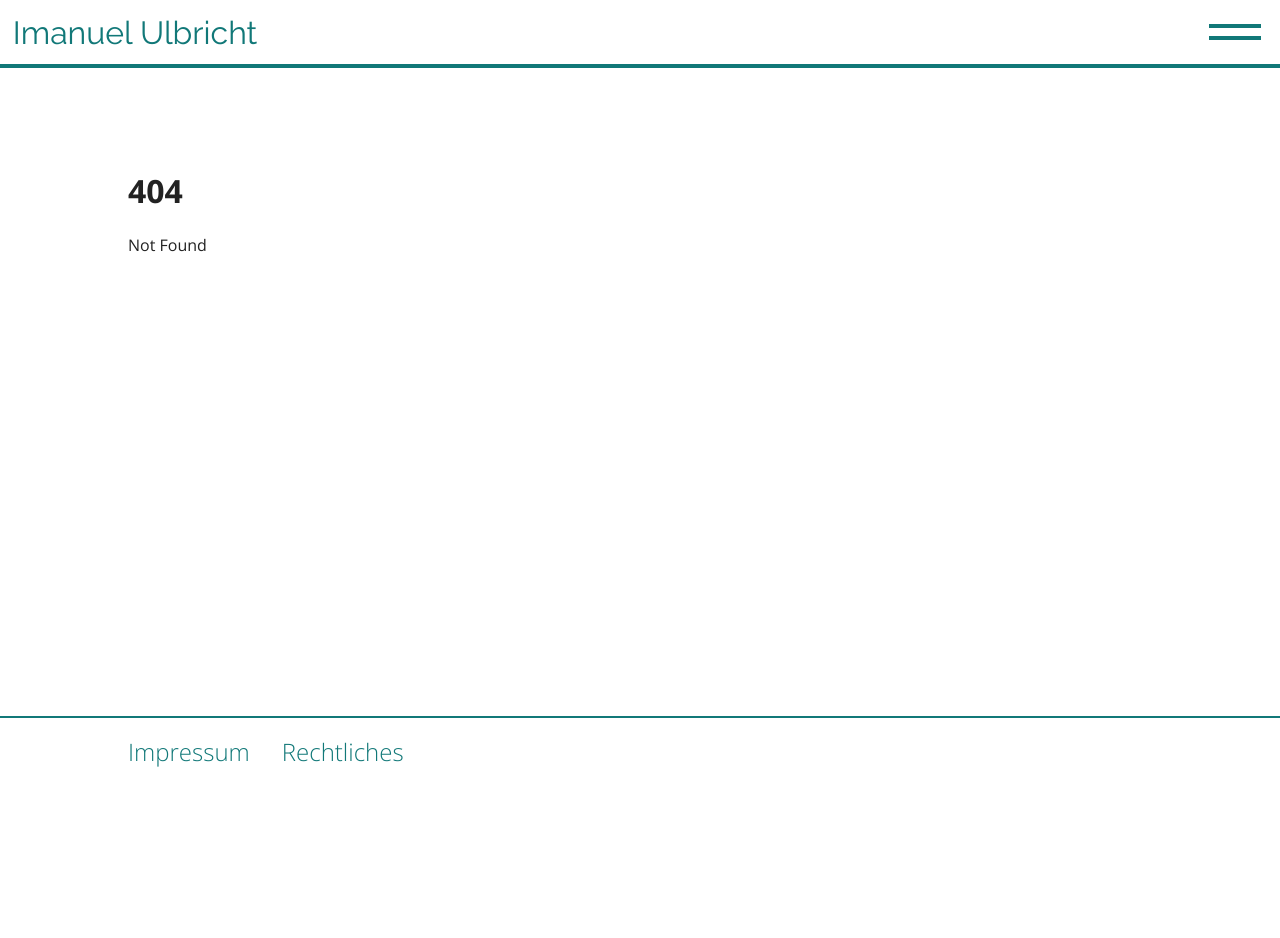
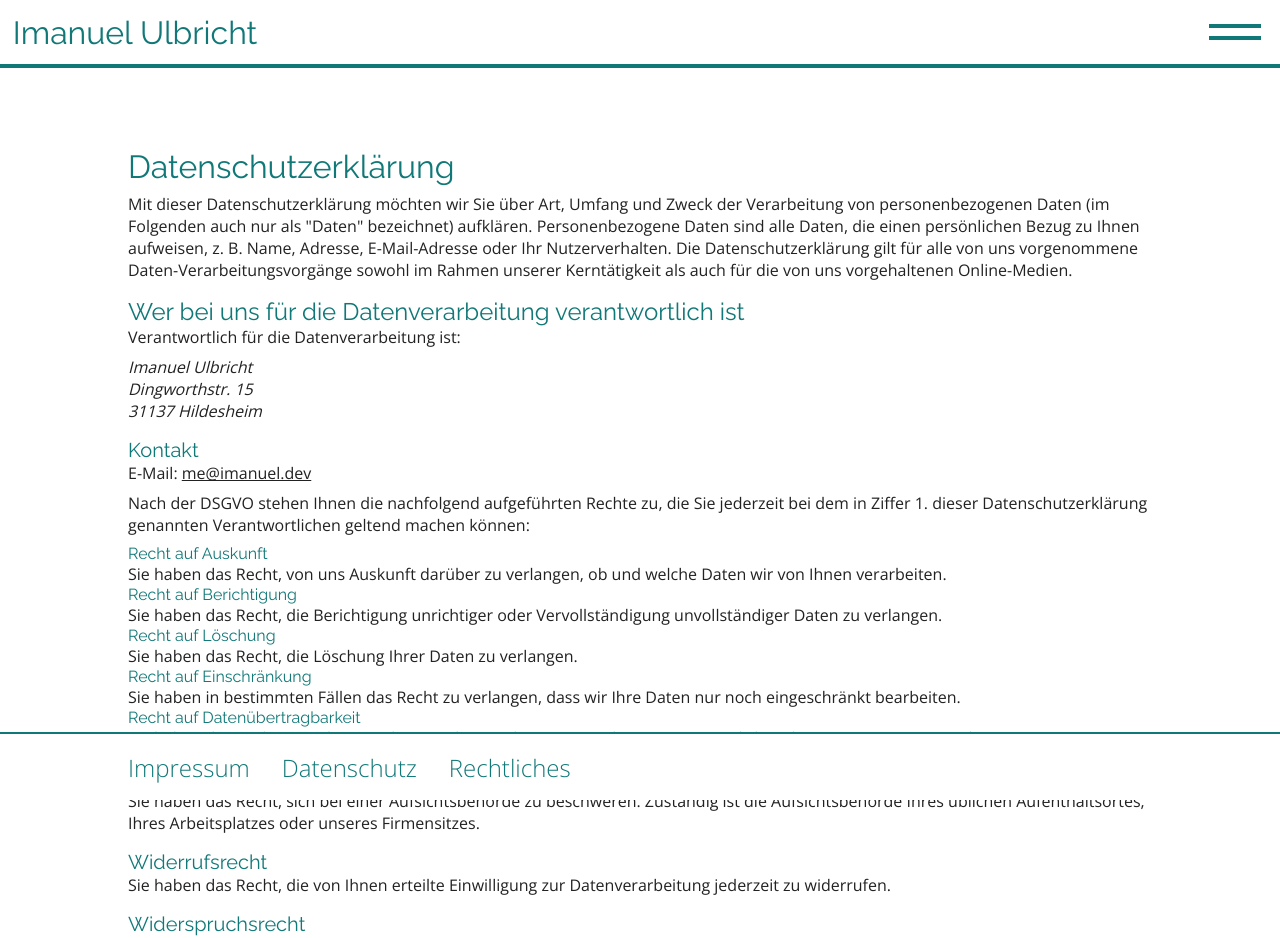
Before and after one commit to DerKnerd/imanuel.dev, a SvelteKit app: page /data-protection in a window 1280 px wide. Before the commit this address had no page. Shown: the top 938 px of the page. Before the commit the page ends 800 px from the top, so only its background shows below. Built offline with nearby package versions, Linux system fonts and the light colour scheme.

Commit message:
Added data protection

```diff
--- a/src/app.scss
+++ b/src/app.scss
@@ -19,6 +19,7 @@
 
 	--font-weight-light: 300;
 	--font-weight-regular: 400;
+	--font-weight-bold: 500;
 }
 
 body {
--- a/src/components/footer.svelte
+++ b/src/components/footer.svelte
@@ -1,5 +1,6 @@
 <footer aria-label="Footer">
 	<a href="/imprint">Impressum</a>
+  <a href="/data-protection">Datenschutz</a>
 	<a href="/legal">Rechtliches</a>
 </footer>
 
--- a/src/components/menu.svelte
+++ b/src/components/menu.svelte
@@ -87,6 +87,7 @@
 	</div>
 	<nav class="hamburger-bottom">
 		<a class="hamburger-item hamburger-bottom-item" href="/imprint" on:click={toggleMenu}>Impressum</a>
+		<a class="hamburger-item hamburger-bottom-item" href="/data-protection" on:click={toggleMenu}>Datenschutz</a>
 		<a class="hamburger-item hamburger-bottom-item" href="/legal" on:click={toggleMenu}>Rechtliches</a>
 	</nav>
 </div>
--- /dev/null
+++ b/src/routes/data-protection/+page.svelte
@@ -0,0 +1,217 @@
+<svelte:head>
+  <title>Imanuel Ulbricht – Impressum</title>
+</svelte:head>
+<main>
+  <h1 class="cosmo-title">Datenschutzerklärung</h1>
+  <p>
+    Mit dieser Datenschutzerklärung möchten wir Sie über Art, Umfang und Zweck der Verarbeitung von personenbezogenen
+    Daten (im Folgenden auch nur als "Daten" bezeichnet) aufklären. Personenbezogene Daten sind alle Daten, die einen
+    persönlichen Bezug zu Ihnen aufweisen, z. B. Name, Adresse, E-Mail-Adresse oder Ihr Nutzerverhalten. Die
+    Datenschutzerklärung gilt für alle von uns vorgenommene Daten-Verarbeitungsvorgänge sowohl im Rahmen unserer
+    Kerntätigkeit als auch für die von uns vorgehaltenen Online-Medien.
+  </p>
+  <h2>Wer bei uns für die Datenverarbeitung verantwortlich ist</h2>
+  <p>Verantwortlich für die Datenverarbeitung ist:</p>
+  <address>
+    Imanuel Ulbricht<br />
+    Dingworthstr. 15<br />
+    31137 Hildesheim<br />
+  </address>
+  <h3>Kontakt</h3>
+  <p>
+    E-Mail: <a href="mailto:me@imanuel.dev">me@imanuel.dev</a>
+  </p>
+  <p>
+    Nach der DSGVO stehen Ihnen die nachfolgend aufgeführten Rechte zu, die Sie jederzeit bei dem in Ziffer 1. dieser
+    Datenschutzerklärung genannten Verantwortlichen geltend machen können:
+  </p>
+  <dl>
+    <dt>Recht auf Auskunft</dt>
+    <dd>Sie haben das Recht, von uns Auskunft darüber zu verlangen, ob und welche Daten wir von Ihnen verarbeiten.</dd>
+    <dt>Recht auf Berichtigung</dt>
+    <dd>
+      Sie haben das Recht, die Berichtigung unrichtiger oder Vervollständigung unvollständiger Daten zu verlangen.
+    </dd>
+    <dt>Recht auf Löschung</dt>
+    <dd>Sie haben das Recht, die Löschung Ihrer Daten zu verlangen.</dd>
+    <dt>Recht auf Einschränkung</dt>
+    <dd>
+      Sie haben in bestimmten Fällen das Recht zu verlangen, dass wir Ihre Daten nur noch eingeschränkt bearbeiten.
+    </dd>
+    <dt>Recht auf Datenübertragbarkeit</dt>
+    <dd>
+      Sie haben das Recht zu verlangen, dass wir Ihnen oder einem anderen Verantwortlichen Ihre Daten in einem
+      strukturierten, gängigen und maschinenlesebaren Format übermitteln.
+    </dd>
+    <dt>Beschwerderecht</dt>
+    <dd>
+      Sie haben das Recht, sich bei einer Aufsichtsbehörde zu beschweren. Zuständig ist die Aufsichtsbehörde Ihres
+      üblichen Aufenthaltsortes, Ihres Arbeitsplatzes oder unseres Firmensitzes.
+    </dd>
+  </dl>
+  <h3>Widerrufsrecht</h3>
+  <p>Sie haben das Recht, die von Ihnen erteilte Einwilligung zur Datenverarbeitung jederzeit zu widerrufen.</p>
+  <h3>Widerspruchsrecht</h3>
+  <p>
+    Sie haben das Recht, jederzeit gegen die Verarbeitung Ihrer Daten, die wir auf unser berechtigtes Interesse nach
+    Art. 6 Abs. 1 lit. f DSGVO stützen, Widerspruch einzulegen. Sofern Sie von Ihrem Widerspruchsrecht Gebrauch machen,
+    bitten wir Sie um die Darlegung der Gründe. Wir werden Ihre personenbezogenen Daten dann nicht mehr verarbeiten, es
+    sei denn, wir können Ihnen gegenüber nachweisen, dass zwingende schutzwürdige Gründe an der Datenverarbeitung Ihre
+    Interessen und Rechte überwiegen.
+  </p>
+  <p>
+    Unabhängig vom vorstehend Gesagten, haben Sie das jederzeitige Recht, der Verarbeitung Ihrer personenbezogenen Daten
+    für Zwecke der Werbung und Datenanalyse zu widersprechen.
+  </p>
+  <p>Ihren Widerspruch richten Sie bitte an die oben angegebene Kontaktadresse des Verantwortlichen.</p>
+  <h2>Wann löschen wir Ihre Daten?</h2>
+  <p>
+    Wir löschen Ihre Daten dann, wenn wir diese nicht mehr brauchen oder Sie uns dies vorgeben. Das bedeutet, dass -
+    sofern sich aus den einzelnen Datenschutzhinweisen dieser Datenschutzerklärung nichts anderes ergibt - wir Ihre
+    Daten löschen,
+  </p>
+  <ul>
+    <li>
+      wenn der Zweck der Datenverarbeitung weggefallen ist und damit die jeweilige in den einzelnen Datenschutzhinweisen
+      genannte Rechtsgrundlage nicht mehr besteht, also bspw.
+      <ul>
+        <li>
+          nach Beendigung der zwischen uns bestehenden vertraglichen oder mitgliedschaftlichen Beziehungen (Art. 6 Abs.
+          1 lit. a DSGVO) oder
+        </li>
+        <li>
+          nach Wegfall unseres berechtigten Interesses an der weiteren Verarbeitung oder Speicherung Ihrer Daten (Art. 6
+          Abs. 1 lit. f DSGVO),
+        </li>
+      </ul>
+    </li>
+    <li>
+      wenn Sie von Ihrem Widerrufsrecht Gebrauch machen und keine anderweitige gesetzliche Rechtsgrundlage für die
+      Verarbeitung im Sinne von Art. 6 Abs. 1 lit. b-f DSGVO eingreift,
+    </li>
+    <li>
+      wenn Sie vom Ihrem Widerspruchsrecht Gebrauch machen und der Löschung keine zwingenden schutzwürdigen Gründe
+      entgegenstehen.
+    </li>
+  </ul>
+  <p>
+    Sofern wir (bestimmte Teile) Ihre(r) Daten jedoch noch für andere Zwecke vorhalten müssen, weil dies etwa
+    steuerliche Aufbewahrungsfristen (in der Regel 6 Jahre für Geschäftskorrespondenz bzw. 10 Jahre für Buchungsbelege)
+    oder die Geltendmachung, Ausübung oder Verteidigung von Rechtsansprüchen aus vertraglichen Beziehungen (bis zu vier
+    Jahren) erforderlich machen oder die Daten zum Schutz der Rechte einer anderen natürlichen oder juristischen Person
+    gebraucht werden, löschen wir (den Teil) Ihre(r) Daten erst nach Ablauf dieser Fristen. Bis zum Ablauf dieser
+    Fristen beschränken wir die Verarbeitung dieser Daten jedoch auf diese Zwecke (Erfüllung der
+    Aufbewahrungspflichten).
+  </p>
+  <p>
+    Unsere Internetseite nutzt Cookies. Bei Cookies handelt es sich um kleine Textdateien, bestehend aus einer Reihe von
+    Zahlen und Buchstaben, die auf dem von Ihnen genutzten Endgerät abgelegt und gespeichert werden. Cookies dienen
+    vorrangig dazu, Informationen zwischen dem von Ihnen genutzten Endgerät und unserer Webseite auszutauschen. Hierzu
+    gehören u. a. die Spracheinstellungen auf einer Webseite, der Login-Status oder die Stelle, an der ein Video
+    geschaut wurde.
+  </p>
+  <p>
+    Beim Besuch unserer Webseiten wird ein permanenter Cookie eingesetzt, dieser Cookie speichert lediglich die
+    Information für den Login und wird für den Kalender benötigt.
+  </p>
+  <h2>Kontaktaufnahme</h2>
+  <p>
+    Soweit Sie uns über E-Mail, Telefon, Post, unser Kontaktformular oder sonstwie ansprechen und uns hierbei
+    personenbezogene Daten wie Ihren Namen, Ihre Telefonnummer oder Ihre E-Mail-Adresse zur Verfügung stellen oder
+    weitere Angaben zur Ihrer Person oder Ihrem Anliegen machen, verarbeiten wir diese Daten zur Beantwortung Ihrer
+    Anfrage im Rahmen des zwischen uns bestehenden vorvertraglichen oder vertraglichen Beziehungen.
+  </p>
+  <dl>
+    <dt>Betroffene Daten</dt>
+    <dd>
+      <ul>
+        <li>Bestandsdaten (bspw. Namen, Adressen)</li>
+        <li>Kontakdaten (bspw. E-Mail-Adresse, Telefonnummer, Postanschrift)</li>
+        <li>Inhaltsdaten (Texte, Fotos, Videos)</li>
+        <li>Vertragsdaten (bspw. Vertragsgegenstand, Vertragsdauer)</li>
+      </ul>
+    </dd>
+    <dt>Betroffene Personen</dt>
+    <dd>Interessenten, Kunden, Geschäfts- und Vertragspartner</dd>
+    <dt>Verarbeitungszweck</dt>
+    <dd>Kommunikation sowie Beantwortung von Kontaktanfragen, Büro und Organisationsverfahren</dd>
+    <dt>Rechtsgrundlage</dt>
+    <dd>
+      Vertragserfüllung und vorvertragliche Anfragen, Art. 6 Abs. 1 lit. b DSGVO, berechtigtes Interesse, Art. 6 Abs. 1
+      lit. f DSGVO
+    </dd>
+  </dl>
+  <h2>Sicherheitsmaßnahmen</h2>
+  <p>
+    Wir treffen im Übrigen technische und organisatorische Sicherheitsmaßnahmen nach dem Stand der Technik, um die
+    Vorschriften der Datenschutzgesetze einzuhalten und Ihre Daten gegen zufällige oder vorsätzliche Manipulationen,
+    teilweisen oder vollständigen Verlust, Zerstörung oder gegen den unbefugten Zugriff Dritter zu schützen.
+  </p>
+  <h2>Aktualität und Änderung dieser Datenschutzerklärung</h2>
+  <p>
+    Diese Datenschutzerklärung ist aktuell gültig und hat den Stand Dezember 2023. Aufgrund geänderter gesetzlicher bzw.
+    behördlicher Vorgaben kann es notwendig werden, diese Datenschutzerklärung anzupassen.
+  </p>
+  <p>
+    Diese Datenschutzerklärung wurde mit Hilfe des Datenschutz-Generators von SOS Recht erstellt. SOS Recht ist ein
+    Angebot der Mueller.legal Rechtsanwälte Partnerschaft mit Sitz in Berlin.
+  </p>
+</main>
+
+<style lang="scss">
+  main {
+    box-sizing: border-box;
+
+    @media screen and (max-width: 1023px) {
+      width: 100vw;
+      padding-left: 1vw;
+      padding-right: 1vw;
+    }
+  }
+
+  h1 {
+    font-family: var(--font-family-heading);
+    font-weight: var(--font-weight-regular);
+    margin: 0 0 0.5rem;
+    color: var(--primary-color);
+  }
+
+  h2 {
+    font-family: var(--font-family-heading);
+    font-weight: var(--font-weight-regular);
+    margin: 1rem 0 0;
+    font-size: 1.5rem;
+    color: var(--primary-color);
+  }
+
+  h3 {
+    font-family: var(--font-family-heading);
+    font-weight: var(--font-weight-regular);
+    margin: 1rem 0 0;
+    font-size: 1.25rem;
+    color: var(--primary-color);
+  }
+
+  dl {
+    margin: 0;
+    padding: 0;
+
+    dt {
+      font-weight: var(--font-weight-regular);
+      font-family: var(--font-family-heading);
+      color: var(--primary-color);
+    }
+
+    dd {
+      margin: 0;
+    }
+  }
+
+  a {
+    color: var(--primary);
+  }
+
+  p {
+    margin: 0 0 0.5rem;
+  }
+</style>
```
Also changed, not shown: package.json (+13 -15 lines), 1 other file (tests, documents, lock files or other folders).
